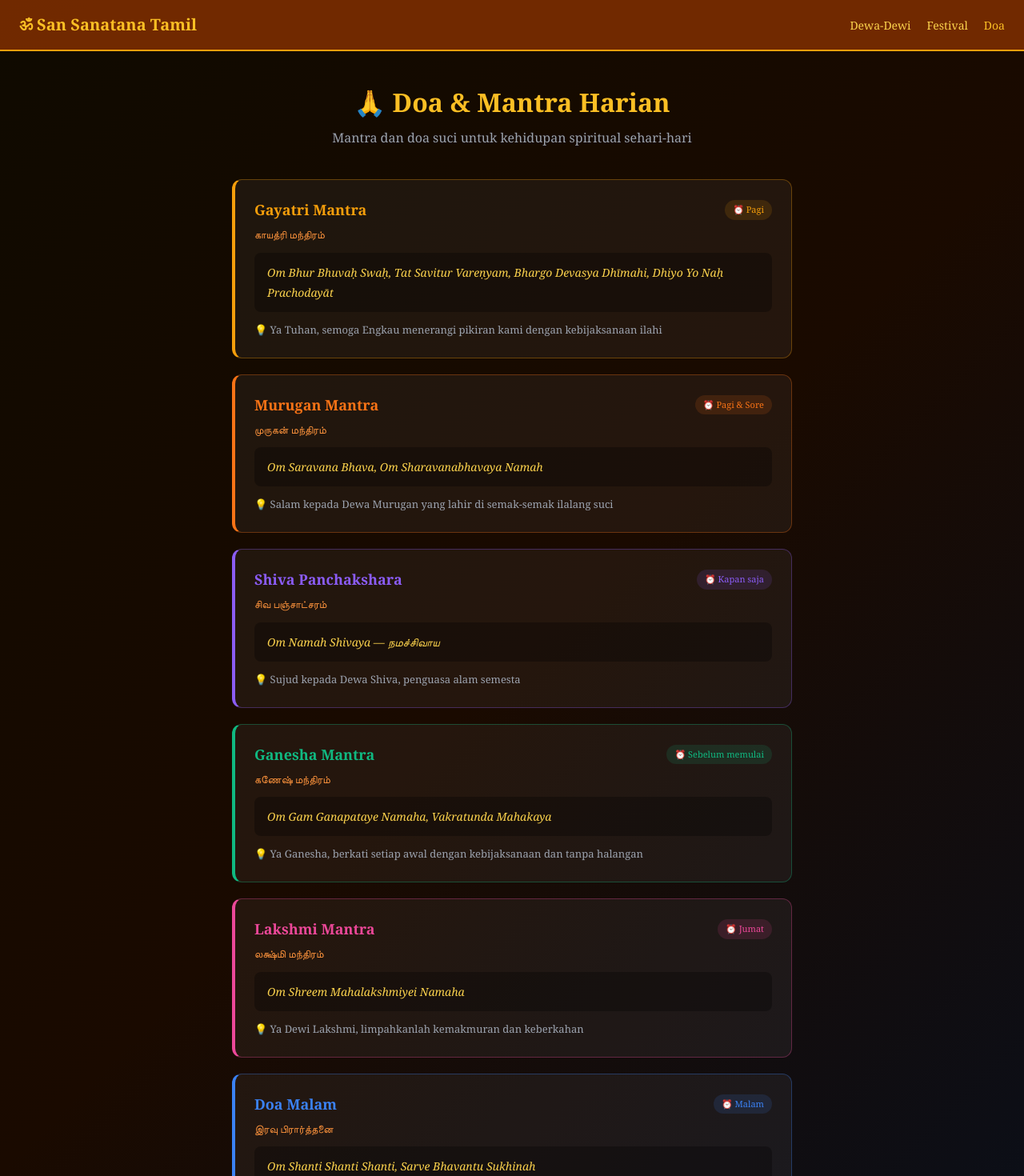
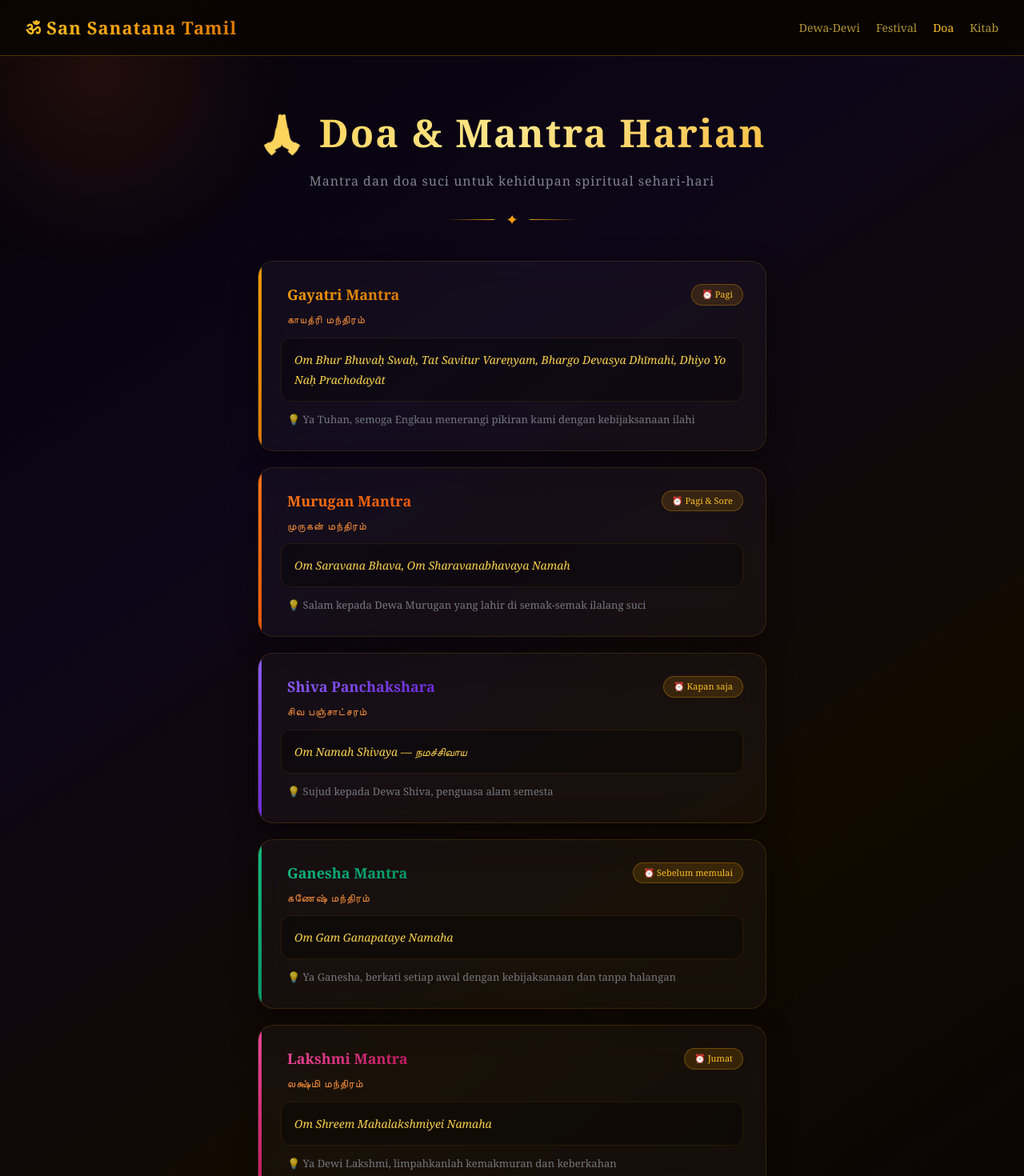
Before and after one commit to rajjroshan93-prog/san-sanatana-tamil.-, a Next.js app: page /prayer in a window 1280 px wide. Shown: the top 1470 px of the page at 80% size. Built offline with nearby package versions, Linux system fonts and the light colour scheme.

Commit message:
Update page.tsx

```diff
--- a/app/prayer/page.tsx
+++ b/app/prayer/page.tsx
@@ -1,50 +1,58 @@
 export default function PrayerPage() {
   const prayers = [
-    { name: 'Gayatri Mantra', tamil: 'காயத்ரி மந்திரம்', time: 'Pagi', mantra: 'Om Bhur Bhuvaḥ Swaḥ, Tat Savitur Vareṇyam, Bhargo Devasya Dhīmahi, Dhiyo Yo Naḥ Prachodayāt', meaning: 'Ya Tuhan, semoga Engkau menerangi pikiran kami dengan kebijaksanaan ilahi', color: '#f59e0b' },
-    { name: 'Murugan Mantra', tamil: 'முருகன் மந்திரம்', time: 'Pagi & Sore', mantra: 'Om Saravana Bhava, Om Sharavanabhavaya Namah', meaning: 'Salam kepada Dewa Murugan yang lahir di semak-semak ilalang suci', color: '#f97316' },
-    { name: 'Shiva Panchakshara', tamil: 'சிவ பஞ்சாட்சரம்', time: 'Kapan saja', mantra: 'Om Namah Shivaya — நமச்சிவாய', meaning: 'Sujud kepada Dewa Shiva, penguasa alam semesta', color: '#8b5cf6' },
-    { name: 'Ganesha Mantra', tamil: 'கணேஷ் மந்திரம்', time: 'Sebelum memulai', mantra: 'Om Gam Ganapataye Namaha, Vakratunda Mahakaya', meaning: 'Ya Ganesha, berkati setiap awal dengan kebijaksanaan dan tanpa halangan', color: '#10b981' },
-    { name: 'Lakshmi Mantra', tamil: 'லக்ஷ்மி மந்திரம்', time: 'Jumat', mantra: 'Om Shreem Mahalakshmiyei Namaha', meaning: 'Ya Dewi Lakshmi, limpahkanlah kemakmuran dan keberkahan', color: '#ec4899' },
-    { name: 'Doa Malam', tamil: 'இரவு பிரார்த்தனை', time: 'Malam', mantra: 'Om Shanti Shanti Shanti, Sarve Bhavantu Sukhinah', meaning: 'Semoga semua makhluk berbahagia, semoga semua bebas dari penderitaan', color: '#3b82f6' },
+    { name: 'Gayatri Mantra', tamil: 'காயத்ரி மந்திரம்', time: 'Pagi', mantra: 'Om Bhur Bhuvaḥ Swaḥ, Tat Savitur Vareṇyam, Bhargo Devasya Dhīmahi, Dhiyo Yo Naḥ Prachodayāt', meaning: 'Ya Tuhan, semoga Engkau menerangi pikiran kami dengan kebijaksanaan ilahi', gradient: 'linear-gradient(135deg, #f59e0b, #d97706)' },
+    { name: 'Murugan Mantra', tamil: 'முருகன் மந்திரம்', time: 'Pagi & Sore', mantra: 'Om Saravana Bhava, Om Sharavanabhavaya Namah', meaning: 'Salam kepada Dewa Murugan yang lahir di semak-semak ilalang suci', gradient: 'linear-gradient(135deg, #f97316, #ea580c)' },
+    { name: 'Shiva Panchakshara', tamil: 'சிவ பஞ்சாட்சரம்', time: 'Kapan saja', mantra: 'Om Namah Shivaya — நமச்சிவாய', meaning: 'Sujud kepada Dewa Shiva, penguasa alam semesta', gradient: 'linear-gradient(135deg, #8b5cf6, #6d28d9)' },
+    { name: 'Ganesha Mantra', tamil: 'கணேஷ் மந்திரம்', time: 'Sebelum memulai', mantra: 'Om Gam Ganapataye Namaha', meaning: 'Ya Ganesha, berkati setiap awal dengan kebijaksanaan dan tanpa halangan', gradient: 'linear-gradient(135deg, #10b981, #059669)' },
+    { name: 'Lakshmi Mantra', tamil: 'லக்ஷ்மி மந்திரம்', time: 'Jumat', mantra: 'Om Shreem Mahalakshmiyei Namaha', meaning: 'Ya Dewi Lakshmi, limpahkanlah kemakmuran dan keberkahan', gradient: 'linear-gradient(135deg, #ec4899, #be185d)' },
+    { name: 'Doa Malam', tamil: 'இரவு பிரார்த்தனை', time: 'Malam', mantra: 'Om Shanti Shanti Shanti, Sarve Bhavantu Sukhinah', meaning: 'Semoga semua makhluk berbahagia, semoga semua bebas dari penderitaan', gradient: 'linear-gradient(135deg, #3b82f6, #1d4ed8)' },
   ]
 
   return (
-    <main style={{minHeight: '100vh', background: 'linear-gradient(135deg, #0f0a00, #1a0a00, #0a0f1a)', color: '#f5e6c8'}}>
-      <nav style={{background: 'rgba(124,45,0,0.9)', borderBottom: '2px solid #f59e0b', padding: '16px 24px', display: 'flex', justifyContent: 'space-between', alignItems: 'center'}}>
-        <a href="/" style={{color: '#fbbf24', fontSize: 20, fontWeight: 'bold', textDecoration: 'none'}}>ॐ San Sanatana Tamil</a>
+    <main style={{minHeight: '100vh', background: 'linear-gradient(145deg, #050208 0%, #0d0618 30%, #120a00 60%, #050208 100%)', color: '#f5e6c8', fontFamily: 'Georgia, serif', position: 'relative', overflow: 'hidden'}}>
+      <div style={{position: 'fixed', top: '-20%', left: '-10%', width: 500, height: 500, borderRadius: '50%', background: 'radial-gradient(circle, rgba(180,83,9,0.15) 0%, transparent 70%)', pointerEvents: 'none'}} />
+
+      <nav style={{background: 'rgba(10,5,0,0.85)', backdropFilter: 'blur(20px)', borderBottom: '1px solid rgba(245,158,11,0.3)', padding: '18px 32px', display: 'flex', justifyContent: 'space-between', alignItems: 'center', position: 'sticky', top: 0, zIndex: 100}}>
+        <a href="/" style={{background: 'linear-gradient(90deg, #fbbf24, #f59e0b, #d97706)', WebkitBackgroundClip: 'text', WebkitTextFillColor: 'transparent', fontSize: 22, fontWeight: 'bold', letterSpacing: 1, textDecoration: 'none'}}>ॐ San Sanatana Tamil</a>
         <div style={{display: 'flex', gap: 20}}>
-          <a href="/deities" style={{color: '#fcd34d', fontSize: 14}}>Dewa-Dewi</a>
-          <a href="/festivals" style={{color: '#fcd34d', fontSize: 14}}>Festival</a>
-          <a href="/prayer" style={{color: '#fbbf24', fontSize: 14}}>Doa</a>
+          <a href="/deities" style={{color: 'rgba(252,211,77,0.7)', fontSize: 14, textDecoration: 'none'}}>Dewa-Dewi</a>
+          <a href="/festivals" style={{color: 'rgba(252,211,77,0.7)', fontSize: 14, textDecoration: 'none'}}>Festival</a>
+          <a href="/prayer" style={{color: '#fbbf24', fontSize: 14, textDecoration: 'none'}}>Doa</a>
+          <a href="/scriptures" style={{color: 'rgba(252,211,77,0.7)', fontSize: 14, textDecoration: 'none'}}>Kitab</a>
         </div>
       </nav>
 
-      <div style={{padding: '40px 24px'}}>
-        <div style={{textAlign: 'center', marginBottom: 40}}>
-          <h1 style={{fontSize: 32, fontWeight: 'bold', color: '#fbbf24', marginBottom: 8}}>🙏 Doa & Mantra Harian</h1>
-          <p style={{color: '#9ca3af'}}>Mantra dan doa suci untuk kehidupan spiritual sehari-hari</p>
+      <div style={{padding: '60px 24px 40px', textAlign: 'center'}}>
+        <h1 style={{fontSize: 'clamp(28px,5vw,48px)', fontWeight: 'bold', background: 'linear-gradient(135deg, #fbbf24, #fde68a, #f59e0b)', WebkitBackgroundClip: 'text', WebkitTextFillColor: 'transparent', marginBottom: 12, letterSpacing: 2}}>🙏 Doa & Mantra Harian</h1>
+        <p style={{color: 'rgba(156,163,175,0.8)', letterSpacing: 1}}>Mantra dan doa suci untuk kehidupan spiritual sehari-hari</p>
+        <div style={{display: 'inline-flex', alignItems: 'center', gap: 16, marginTop: 24}}>
+          <div style={{width: 60, height: 1, background: 'linear-gradient(90deg, transparent, #f59e0b)'}} />
+          <span style={{color: '#f59e0b', fontSize: 16}}>✦</span>
+          <div style={{width: 60, height: 1, background: 'linear-gradient(90deg, #f59e0b, transparent)'}} />
+        </div>
       </div>
 
-        <div style={{display: 'flex', flexDirection: 'column', gap: 20, maxWidth: 700, margin: '0 auto'}}>
+      <div style={{display: 'flex', flexDirection: 'column', gap: 20, padding: '0 32px 80px', maxWidth: 700, margin: '0 auto'}}>
         {prayers.map((p, i) => (
-            <div key={i} style={{background: 'rgba(255,255,255,0.05)', border: `1px solid ${p.color}55`, borderRadius: 12, padding: 24, borderLeft: `4px solid ${p.color}`}}>
-              <div style={{display: 'flex', justifyContent: 'space-between', alignItems: 'center', marginBottom: 8}}>
-                <h2 style={{color: p.color, fontSize: 18, fontWeight: 'bold'}}>{p.name}</h2>
-                <span style={{background: `${p.color}22`, color: p.color, padding: '4px 10px', borderRadius: 20, fontSize: 11}}>⏰ {p.time}</span>
+          <div key={i} style={{background: 'rgba(255,255,255,0.03)', backdropFilter: 'blur(20px)', border: '1px solid rgba(245,158,11,0.15)', borderRadius: 20, padding: 28, position: 'relative', overflow: 'hidden', boxShadow: '0 8px 32px rgba(0,0,0,0.4)'}}>
+            <div style={{position: 'absolute', left: 0, top: 0, bottom: 0, width: 4, background: p.gradient}} />
+            <div style={{display: 'flex', justifyContent: 'space-between', alignItems: 'center', marginBottom: 8, paddingLeft: 8}}>
+              <h2 style={{background: p.gradient, WebkitBackgroundClip: 'text', WebkitTextFillColor: 'transparent', fontSize: 18, fontWeight: 'bold'}}>{p.name}</h2>
+              <span style={{background: 'rgba(245,158,11,0.15)', color: '#fbbf24', padding: '4px 12px', borderRadius: 20, fontSize: 11, border: '1px solid rgba(245,158,11,0.3)'}}>⏰ {p.time}</span>
             </div>
-              <p style={{color: '#fb923c', marginBottom: 12, fontSize: 13}}>{p.tamil}</p>
-              <div style={{background: 'rgba(0,0,0,0.3)', padding: '12px 16px', borderRadius: 8, marginBottom: 12}}>
+            <p style={{color: '#fb923c', fontSize: 13, marginBottom: 12, paddingLeft: 8, letterSpacing: 1}}>{p.tamil}</p>
+            <div style={{background: 'rgba(0,0,0,0.3)', padding: '14px 16px', borderRadius: 12, marginBottom: 12, border: '1px solid rgba(245,158,11,0.1)'}}>
               <p style={{color: '#fcd34d', fontSize: 14, fontStyle: 'italic', lineHeight: 1.8}}>{p.mantra}</p>
             </div>
-              <p style={{color: '#9ca3af', fontSize: 13, lineHeight: 1.6}}>💡 {p.meaning}</p>
+            <p style={{color: 'rgba(156,163,175,0.7)', fontSize: 13, lineHeight: 1.6, paddingLeft: 8}}>💡 {p.meaning}</p>
           </div>
         ))}
       </div>
 
-        <div style={{textAlign: 'center', marginTop: 40}}>
-          <a href="/" style={{color: '#fbbf24', textDecoration: 'none', border: '1px solid #f59e0b', padding: '10px 24px', borderRadius: 8}}>← Kembali ke Beranda</a>
+      <div style={{textAlign: 'center', padding: '20px 0 40px'}}>
+        <a href="/" style={{color: '#fbbf24', textDecoration: 'none', border: '1px solid rgba(245,158,11,0.4)', padding: '12px 32px', borderRadius: 50, fontSize: 14, letterSpacing: 1}}>← Kembali ke Beranda</a>
       </div>
-      </div>
+      <div style={{textAlign: 'center', padding: '20px', borderTop: '1px solid rgba(245,158,11,0.15)', color: 'rgba(120,83,15,0.6)', fontSize: 12, letterSpacing: 2}}>ॐ நமசிவாய • SAN SANATANA TAMIL ॐ</div>
     </main>
   )
 }
```
Lines whose indentation alone changed are shown as unchanged.
